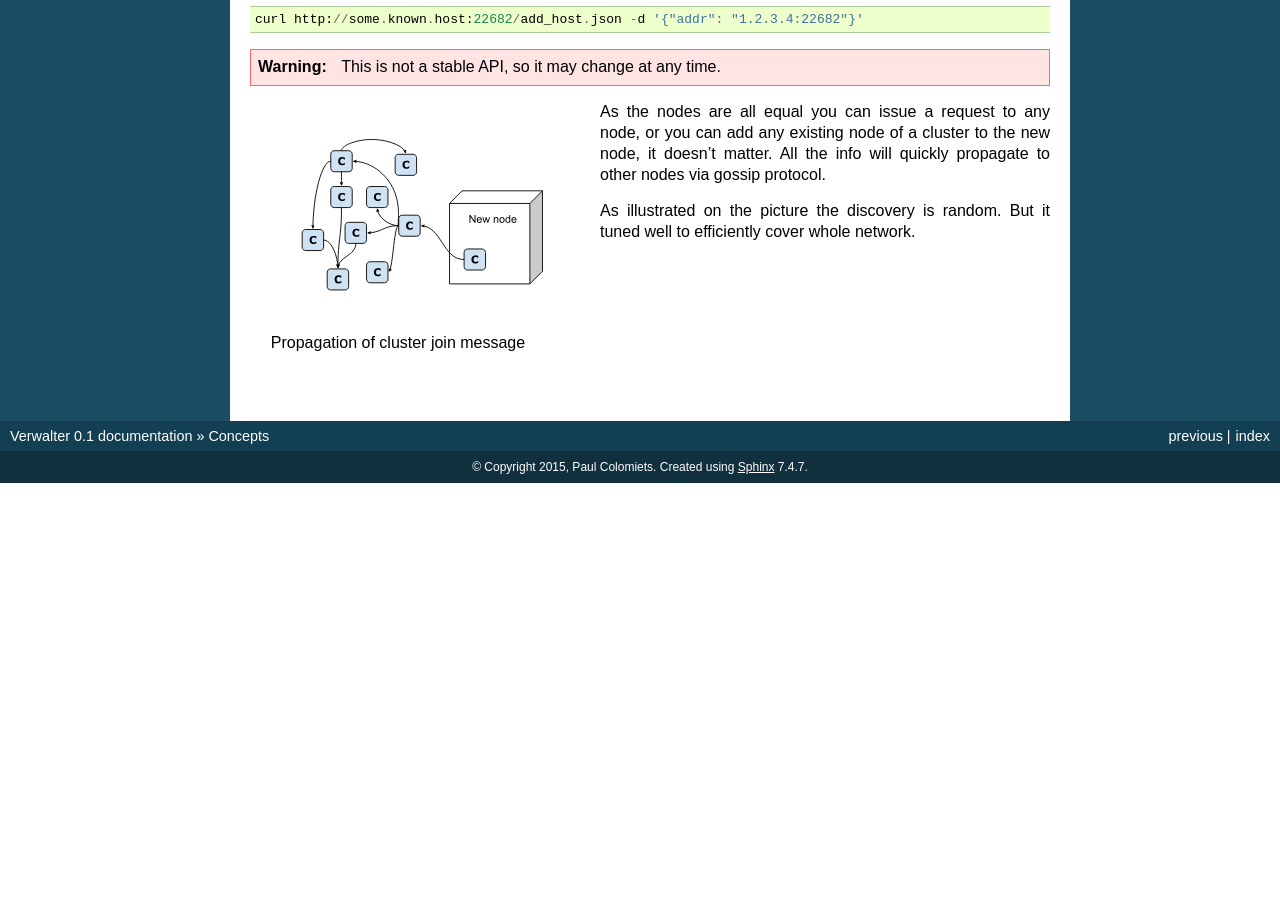
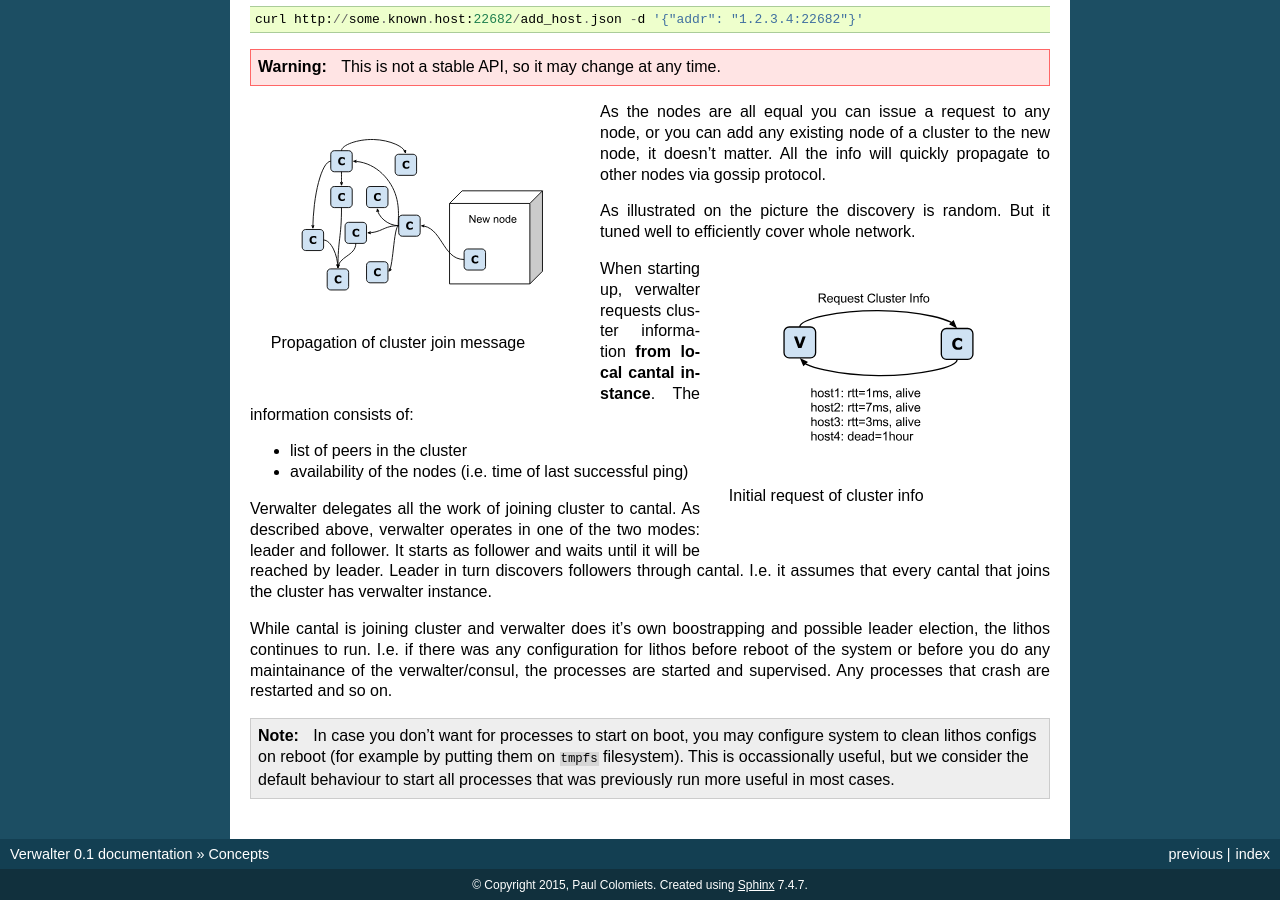
Before and after one commit to tailhook/verwalter, a Sphinx documentation site: the page built from doc/concepts.rst, in a window 1280 px wide and 900 px high, scrolled down 2606 px. Built offline with Sphinx 7.4.7, drawn with Linux system fonts in a browser that asks for light colours; before the commit the page ends 3089 px from its top, so only the background shows below that.

Commit message:
More conceptual text

```diff
--- a/doc/concepts.rst
+++ b/doc/concepts.rst
@@ -171,6 +171,38 @@ info will quickly propagate to other nodes via gossip protocol.
 As illustrated on the picture the discovery is random. But it tuned well to
 efficiently cover whole network.
 
+.. figure:: pic/cantal-init.svg
+   :width: 300px
+   :figwidth: 310px
+   :align: right
+   :alt: cantal supplies cluster information on verwalter's request
+
+   Initial request of cluster info
+
+When starting up, verwalter requests cluster information **from local cantal
+instance**. The information consists of:
+
+* list of peers in the cluster
+* availability of the nodes (i.e. time of last successful ping)
+
+Verwalter delegates all the work of joining cluster to cantal. As described
+above, verwalter operates in one of the two modes: leader and follower. It
+starts as follower and waits until it will be reached by leader. Leader in
+turn discovers followers through cantal. I.e. it assumes that every cantal that
+joins the cluster has verwalter instance.
+
+While cantal is joining cluster and verwalter does it's own boostrapping and
+possible leader election, the lithos continues to run. I.e. if there was any
+configuration for lithos before reboot of the system or before you do any
+maintainance of the verwalter/consul, the processes are started and supervised.
+Any processes that crash are restarted and so on.
+
+.. note:: In case you don't want for processes to start on boot, you may
+   configure system to clean lithos configs on reboot (for example by putting
+   them on ``tmpfs`` filesystem). This is occassionally useful, but we consider
+   the default behaviour to start all processes that was previously run more
+   useful in most cases.
+
 
 .. _lithos: http://github.com/tailhook/lithos
 .. _cantal: http://cantal.readthedocs.org
```
Also changed, not shown: doc/pic/cantal-init.svg (added).
